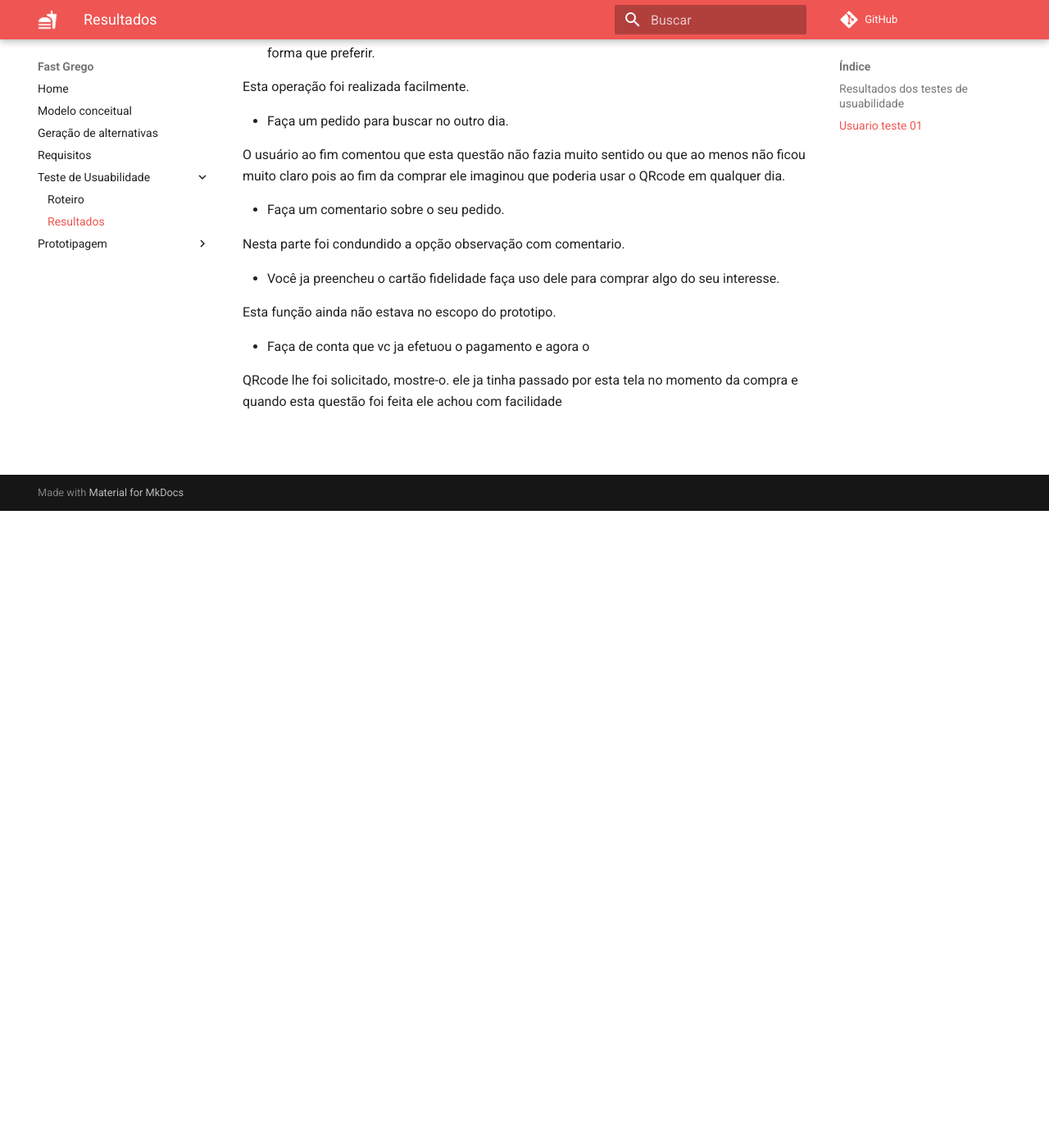
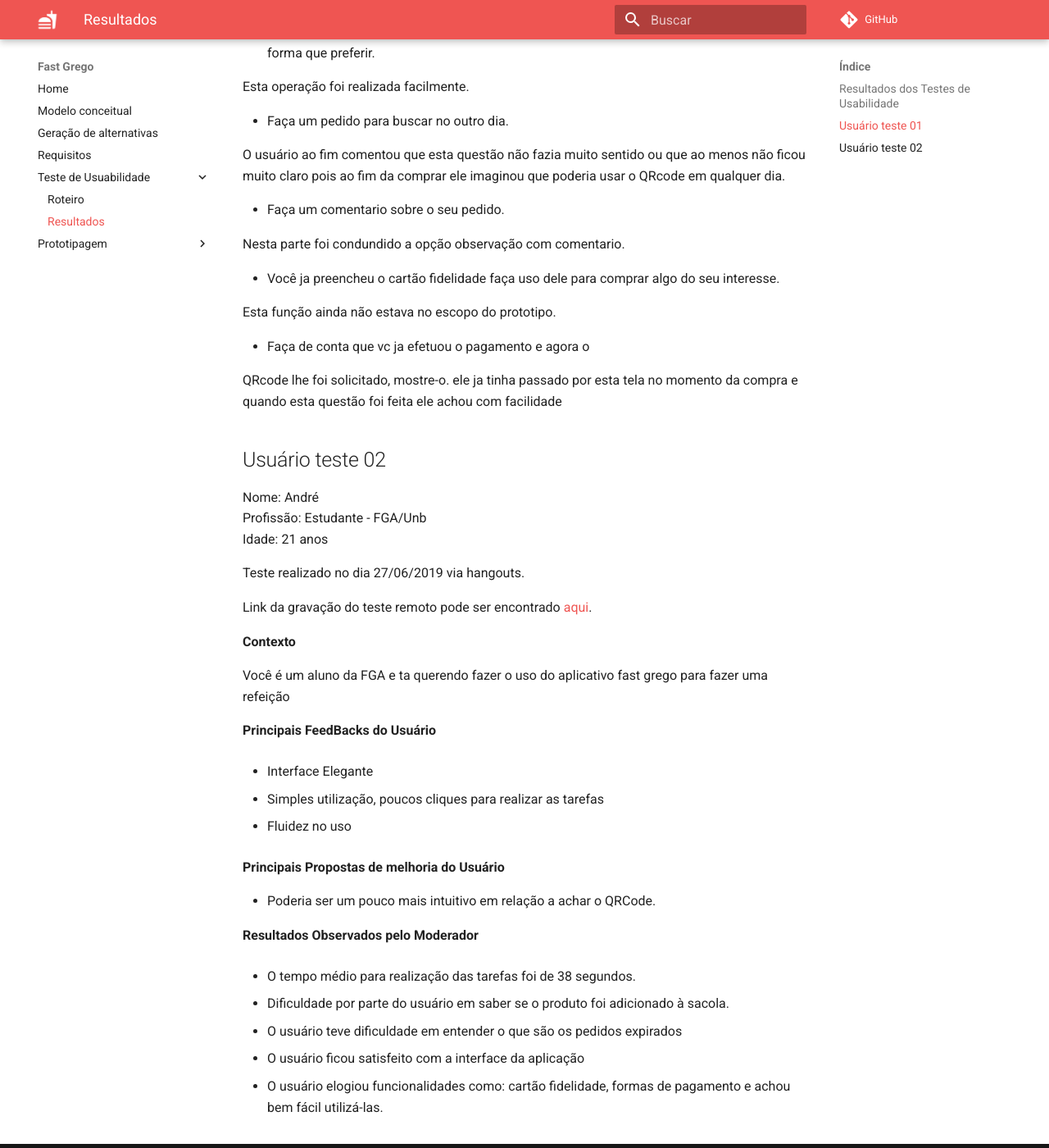
Before and after one commit to lmmLucasMachado/Doc, an MkDocs documentation site: the page built from docs/teste-de-usuabilidade/resultados-teste-usuabilidade.md, in a window 1280 px wide and 1400 px high, scrolled down 777 px. Shown: the whole window at 82% size. Built offline with MkDocs 1.6.1 and Material for MkDocs 9.7.7, drawn with Linux system fonts in a browser that asks for light colours; some of the changed text lies outside the part shown.

Commit message:
Teste de usabilidade Andre

```diff
--- a/docs/teste-de-usuabilidade/resultados-teste-usuabilidade.md
+++ b/docs/teste-de-usuabilidade/resultados-teste-usuabilidade.md
@@ -1,7 +1,7 @@
-### Resultados dos testes de usuabilidade
+### Resultados dos Testes de Usabilidade
 O nosso usuário teste testou o nosso prototipo do aplicativo, seguindo as nossas indicações sempre seguindo o roteiro ja estabelecido anteriormente, durante a realização do teste foram deitas anotações e logo após transcrito o resultado para cada uma das após questões.
 
-## Usuario teste 01
+## Usuário teste 01
 
 - Encontre algo que ache interessante e efetue uma compra.
 
@@ -39,3 +39,44 @@ Esta função ainda não estava no escopo do prototipo.
 
 QRcode lhe foi solicitado, mostre-o.
 ele ja tinha passado por esta tela no momento da compra e quando esta questão foi feita ele achou com facilidade
+
+## Usuário teste 02
+
+Nome: André <br>
+Profissão: Estudante - FGA/Unb<br>
+Idade: 21 anos
+
+Teste realizado no dia 27/06/2019 via hangouts.
+
+Link da gravação do teste remoto pode ser encontrado [aqui](https://www.youtube.com/watch?v=2rcjVzRn5p0).
+
+**Contexto**
+
+Você é um aluno da FGA e ta querendo fazer o uso do aplicativo fast grego para fazer uma refeição
+
+
+**Principais FeedBacks do Usuário**
+
+- Interface Elegante
+
+- Simples utilização, poucos cliques para realizar as tarefas
+
+- Fluidez no uso
+
+
+**Principais Propostas de melhoria do Usuário**
+
+- Poderia ser um pouco mais intuitivo em relação a achar o QRCode.
+
+
+**Resultados Observados pelo Moderador**
+
+- O tempo médio para realização das tarefas foi de 38 segundos.
+
+- Dificuldade por parte do usuário em saber se o produto foi adicionado à sacola.
+
+- O usuário teve dificuldade em entender o que são os pedidos expirados
+
+- O usuário ficou satisfeito com a interface da aplicação
+
+- O usuário elogiou funcionalidades como: cartão fidelidade, formas de pagamento e achou bem fácil utilizá-las.
```
